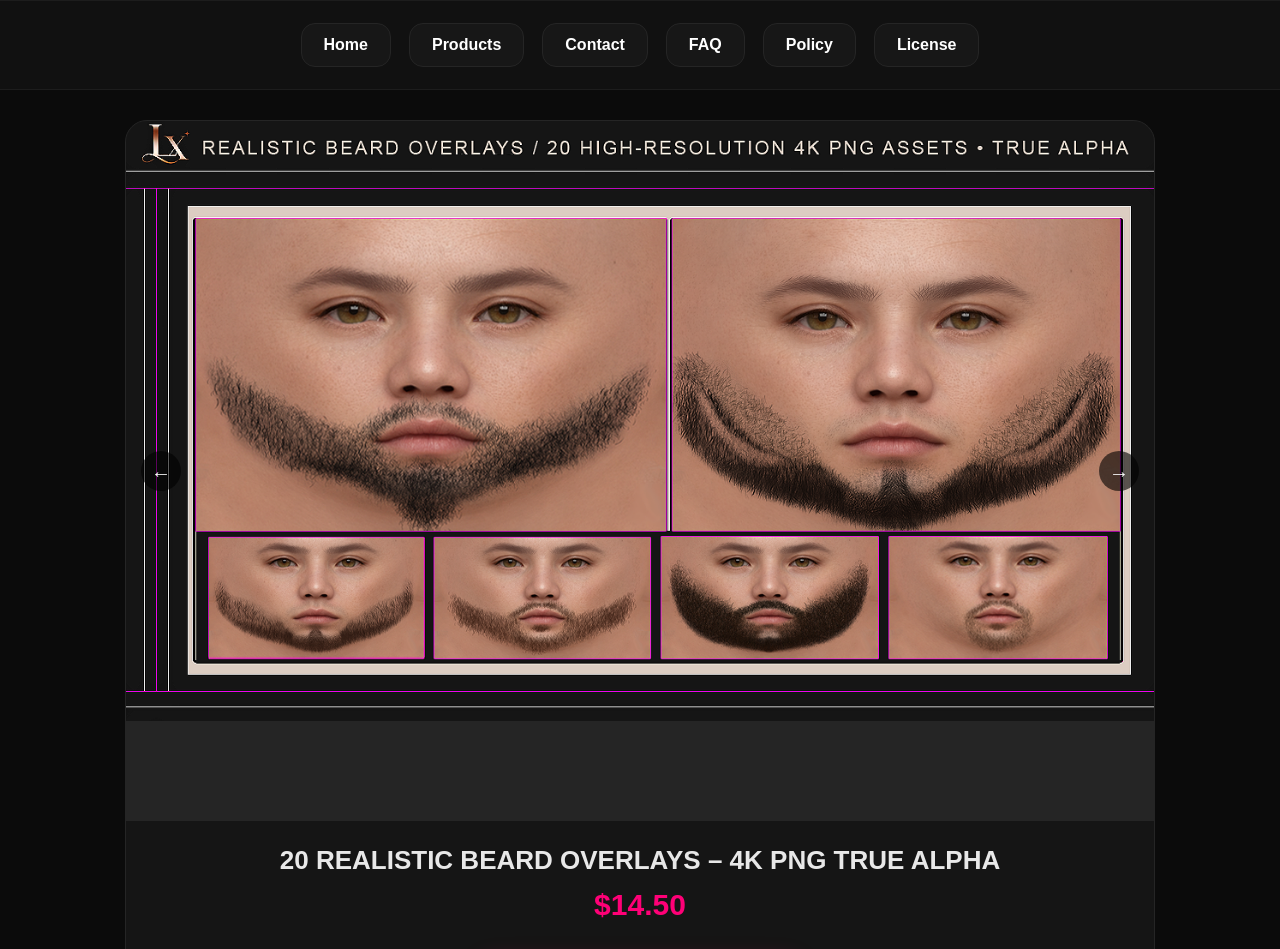
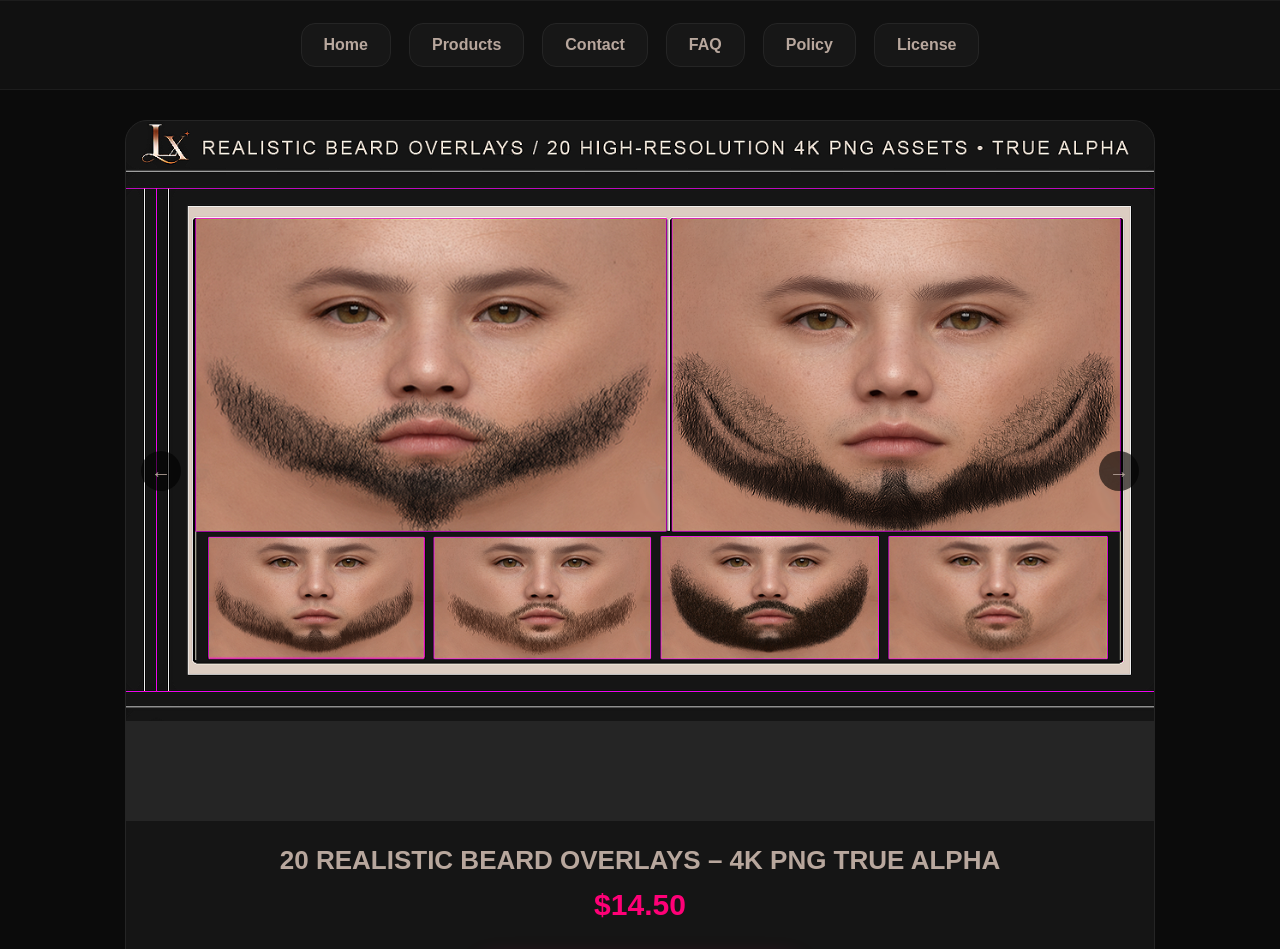
Before and after one commit to LiannaXpixel/design, a plain HTML site: page 20-Realistic-Beard-Overlays-4K-PNG-True-Alpha.html in a window 1280 px wide. Shown: the top 949 px of the page. Drawn offline with Linux system fonts and the light colour scheme.

Commit message:
Use consistent cream typography across storefront

```diff
--- a/20-Realistic-Beard-Overlays-4K-PNG-True-Alpha.html
+++ b/20-Realistic-Beard-Overlays-4K-PNG-True-Alpha.html
@@ -50,10 +50,10 @@
         --dark-background: #0b0b0b;
         --card-background: #151515;
         --border-color: #252525;
-        --text-color-primary: white;
-        --text-color-secondary: #e5e5e5;
-        --text-color-muted: #8e8e8e;
-        --text-color-highlight: #bdbdbd;
+        --text-color-primary: #b8a79d;
+        --text-color-secondary: #b8a79d;
+        --text-color-muted: #b8a79d;
+        --text-color-highlight: #b8a79d;
         --font-family: Arial, sans-serif;
     }
 
@@ -277,7 +277,7 @@
     margin: 0 0 12px 0; /* Added margin reset for clarity */
 
     text-align: center;
-    color: #e8e8e8;
+    color: #b8a79d;
 }
 
     .description {
@@ -573,6 +573,9 @@
             margin: 0 10px;
         }
     }
+
+    /* No zoom prompt on individual product pages */
+    .zoom-label { display: none !important; }
 </style>
 </head>
 
```
